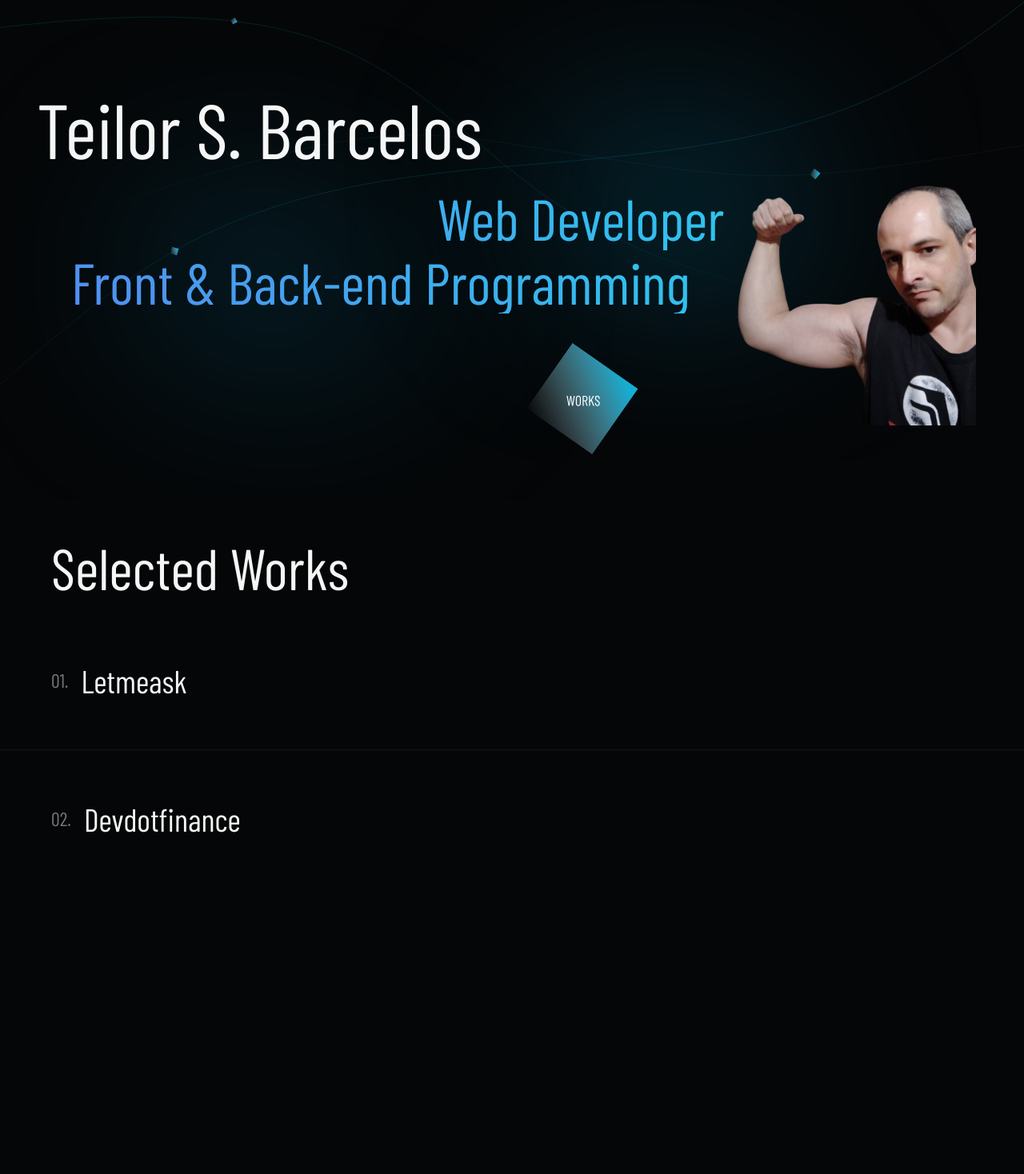
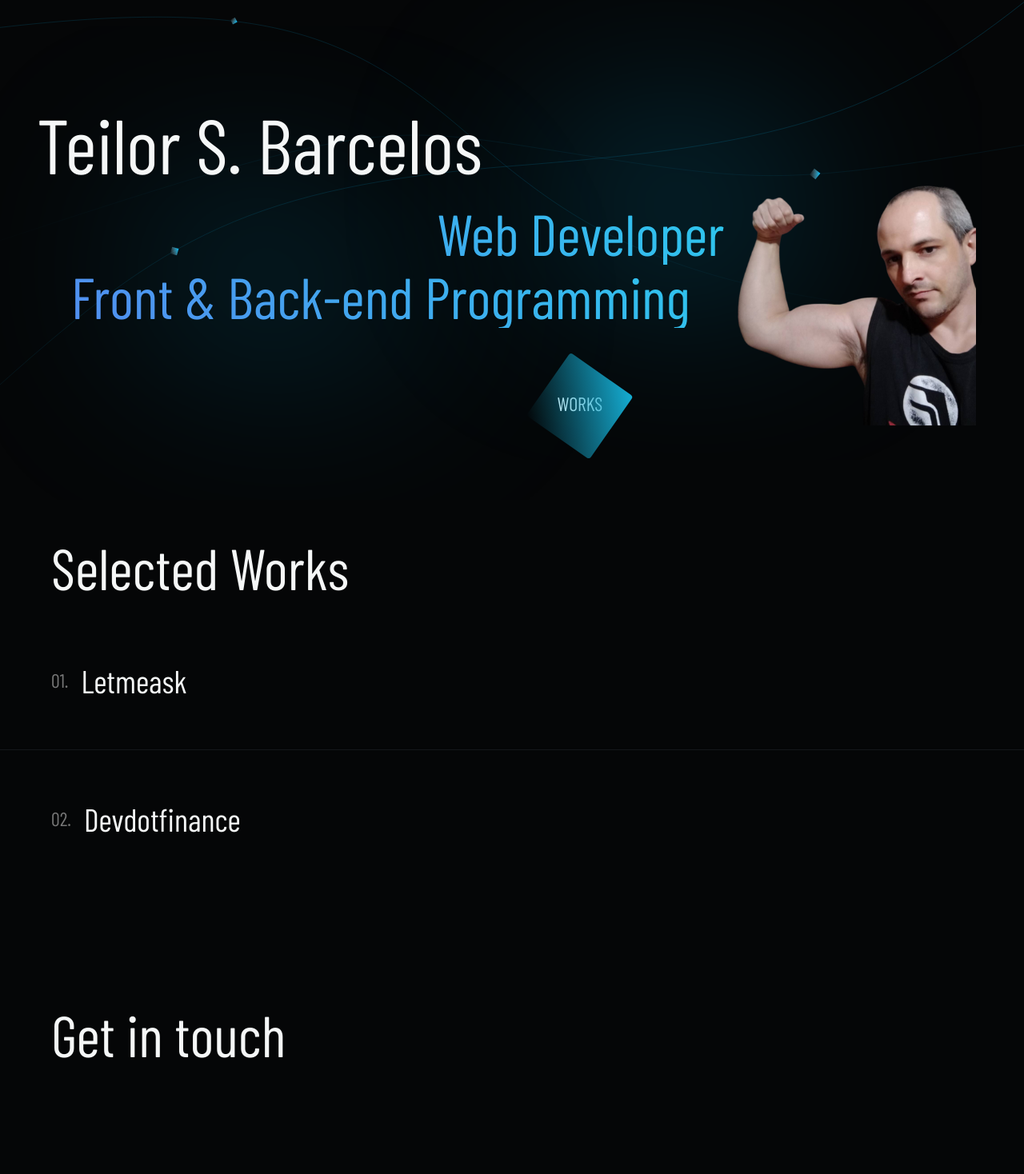
Before and after one commit to teilorbarcelos/teilorwebdev, a Next.js app: page / in a window 1280 px wide. Shown: the part 135-1603 px from the top of the page at 80% size. Before the commit the page ends 1363 px from the top, so only its background shows below. Built offline with nearby package versions, Linux system fonts and the light colour scheme; a web font is replaced by a local one.

Commit message:
static elements finished

```diff
--- a/pages/index.tsx
+++ b/pages/index.tsx
@@ -9,6 +9,9 @@ import imgLetmeask from '../public/letmeask.png'
 import imgDevdotfinance from '../public/devdotfinance.png'
 
 export default function Home() {
+
+
+
   return (
     <div>
 
@@ -16,6 +19,10 @@ export default function Home() {
         <link rel="preconnect" href="https://fonts.googleapis.com" />
         <link rel="preconnect" href="https://fonts.gstatic.com" />
         <link href="https://fonts.googleapis.com/css2?family=Barlow+Condensed:wght@300;400;500&display=swap" rel="stylesheet" />
+
+        <script src="https://cdnjs.cloudflare.com/ajax/libs/gsap/3.7.1/gsap.min.js" integrity="sha512-UxP+UhJaGRWuMG2YC6LPWYpFQnsSgnor0VUF3BHdD83PS/pOpN+FYbZmrYN+ISX8jnvgVUciqP/fILOXDjZSwg==" />
+        <script src="https://cdnjs.cloudflare.com/ajax/libs/gsap/3.7.1/ScrollTrigger.min.js" integrity="sha512-DlTk2PLUinhBupE89kHOJTt11QqbRMQVlbb26XVDvp4D1kt0fRvQJslvZnTelRJHq6yK0tIPCR7cul8+9Blz0g==" />
+
         <title>Teilor Web Developer</title>
       </Head>
 
@@ -126,10 +133,11 @@ export default function Home() {
           <div className="flex-end pr-9">
             <Link href="#">
               <a className="square">
-                <Image
+                {/* <Image
                   src={square}
                   alt="Works button"
-                />
+                /> */}
+                WORKS
               </a>
             </Link>
           </div>
@@ -153,7 +161,7 @@ export default function Home() {
 
         <div className="list-item py-6">
           <h5>01.</h5>
-          <Link href="#">
+          <Link href="https://letmeask-f38c5.web.app/">
             <a target="_blank">
               <h3>Letmeask</h3>
             </a>
@@ -170,7 +178,7 @@ export default function Home() {
 
         <div className="list-item py-6">
           <h5>02.</h5>
-          <Link href="#">
+          <Link href="https://devdotfinance.web.app/">
             <a target="_blank">
               <h3>Devdotfinance</h3>
             </a>
@@ -184,6 +192,15 @@ export default function Home() {
         </div>
       </section>
 
+      <section className="get mt-9">
+        <h2>Get in touch</h2>
+        <h3 className="mask mt-9 text-center">tsb.developer87@gmail.com</h3>
+      </section>
+
+      {
+
+      }
+
     </div>
   )
 }
--- a/styles/_layout.scss
+++ b/styles/_layout.scss
@@ -85,6 +85,55 @@
     }
 }
 
+// .square {
+//     display: inline-block;
+//     margin-top: 56px;
+//     font-size: 24px;
+//     transform: rotate(35deg);
+//     // border: 1px solid red;
+//     transition: .5s ease;
+
+//     &:hover {
+//         opacity: .8;
+//         transform: rotate(38deg);
+//     }
+// }
+
+.square {
+    display: inline-block;
+    margin-top: 64px;
+    font-size: 24px;
+    padding: 16px 24px;
+
+    position: relative;
+    transition: .5s ease;
+
+    &:hover {
+        opacity: .8;
+        transform: rotate(4deg);
+    }
+
+    &::after {
+        content: '';
+        display: block;
+
+        position: absolute;
+        top: 0;
+        left: 0;
+
+        // z-index: -1;
+
+        width: 96px;
+        height: 96px;
+
+        transform: translate(5%, -15%) rotate(35deg);
+
+        background: linear-gradient(225deg, $blue-dark 0%, rgba(83, 139, 240, 0) 100%);
+
+        border-radius: 4px;
+    }
+}
+
 .bg-hero {
     position: absolute;
     top: 0;
@@ -136,11 +185,15 @@
         margin-right: $gap-2;
     }
 
-    a {
-        z-index: 99999;
-        &:hover {
-            & + .work-img {
-                transform: translate(-50%, -50%) translate3d(0, 0, 0);
+    @media screen and (min-width: 960px) {
+        a {
+            z-index: 99999;
+            &:hover {
+                & + .work-img {
+                    transform: translate(-45%, -50%) translate3d(0, 0, 0);
+                    width: 720px;
+                    opacity: 1;
+                }
             }
         }
     }
@@ -152,6 +205,16 @@
         top: 50%;
         left: 50%;
 
-        transform: translate(-50%, -50%) translate3d(-2000px, 0, 0);
+        transition: .7s ease;
+
+        transform: translate(-50%, -50%) translate3d(-1000px, 0, 0) skew(90deg);
+        width: 0;
+        opacity: 0;
     }
 }
+
+.get {
+    max-width: 1200px;
+    margin: 0 auto;
+    padding: 16px 24px;
+}
--- a/styles/_typography.scss
+++ b/styles/_typography.scss
@@ -86,20 +86,6 @@ h6 {
     text-align: right;
 }
 
-.square {
-    display: inline-block;
-    margin-top: 56px;
-    font-size: 24px;
-    transform: rotate(35deg);
-    // border: 1px solid red;
-    transition: .5s ease;
-
-    &:hover {
-        opacity: .8;
-        transform: rotate(38deg);
-    }
-}
-
 @media screen and (max-width: 960px) {
     h1 {
         font-size: 52px;
--- a/styles/globals.scss
+++ b/styles/globals.scss
@@ -12,6 +12,7 @@ body {
   width: 100%;
   background-color: $black-dark;
   // background: transparent;
+  overflow-x: hidden;
 }
 
 .border {
```
